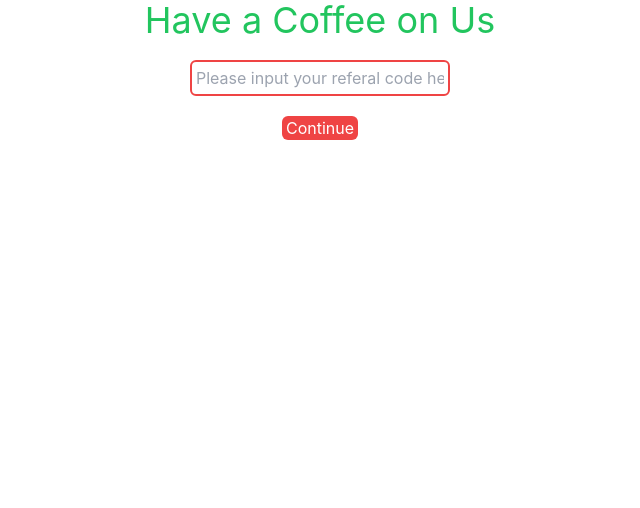
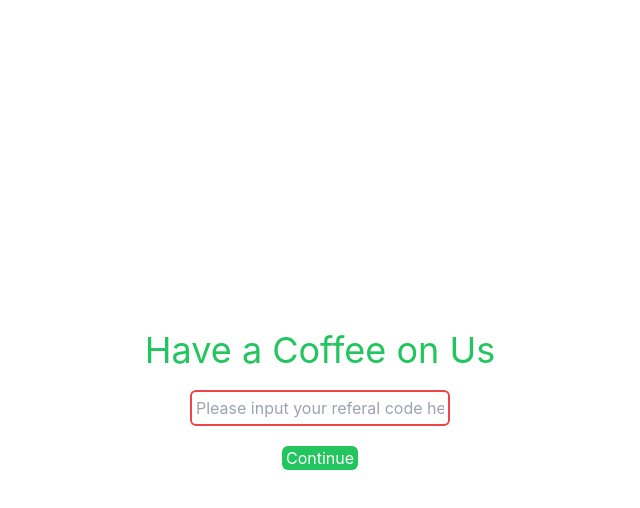
Before and after one commit to Vaugnie-Lindsey/SurveyApp, a React (Create React App) app: page / in a window 1280 px wide. Shown: the top 508 px of the page, without its empty margins (320-960 px from the left). Built offline with nearby package versions, Linux system fonts and the light colour scheme.

Commit message:
Adding more universal UI design

```diff
--- a/src/Pages/Homepage.jsx
+++ b/src/Pages/Homepage.jsx
@@ -7,11 +7,11 @@ const Homepage = () => {
     };
 
     return(
-        <div className="flex flex-col justify-center items-center gap-5">
+        <div className="flex flex-col justify-center items-center gap-5 dark:bg-slate-900 dark:text-white min-h-screen">
             <h1 className="text-green-500 text-4xl">Have a Coffee on Us</h1>
             <input className="border-2 border-red-500 p-1 rounded-md" placeholder="Please input your referal code here"></input>
             <Link to="/InformedConsent">
-                <button className="bg-red-500 rounded-md text-white pl-1 pr-1">Continue</button>
+                <button className="bg-green-500 rounded-md text-white pl-1 pr-1">Continue</button>
             </Link>
         </div>
     );
--- a/src/Pages/InformedConsent.jsx
+++ b/src/Pages/InformedConsent.jsx
@@ -16,16 +16,16 @@ const InformedConsent = () => {
     AssignId();
 
     return(
-        <div className="flex flex-col justify-center items-center">
-            <h1>Informed Consent</h1>
+        <div className="flex flex-col justify-center items-center min-h-screen dark:bg-slate-900 dark:text-white">
+            <h1 className="text-green-500 text-4xl">Informed Consent</h1>
             <p>Blah blah blah</p>
             <div>
                 <label>Check to confirm that you consent</label>
-                <input id="consent" type="checkbox"></input>
+                <input id="consent" type="checkbox" className="accent-green-500"></input>
             </div>
             {/* {document.getElementById("consent").checked && */}
             <Link to="/SurveyPage">
-                <button>Continue</button>
+                <button className="bg-green-500 text-white rounded-sm pl-1 pr-1">Continue</button>
             </Link>
         </div>
     );
--- a/src/Pages/SurveyComplete.jsx
+++ b/src/Pages/SurveyComplete.jsx
@@ -12,7 +12,7 @@ const SurveyComplete = () => {
     }
 
     return(
-        <div className="flex flex-col justify-center items-center">
+        <div className="flex flex-col justify-center items-center min-h-screen">
             <h1>The survey is now complete!</h1>
             <p>Thank you for participating in our survey. We ask that you use one if the methods below to share the link with a friend or family member. For each person that you share it to (up to three) you recieve and additional payout.</p>
             <button onClick={() => openShare()}>Share Link</button>
--- a/src/Pages/SurveyPage.jsx
+++ b/src/Pages/SurveyPage.jsx
@@ -55,7 +55,7 @@ const SurveyPage = () => {
     }
 
     return(
-        <div className="w-screen flex items-center justify-center dark:bg-slate-900 dark:text-white">
+        <div className="w-screen flex items-center justify-center dark:bg-slate-900 dark:text-white min-h-screen">
             <div className="flex flex-col gap-10 pt-16 pb-16 w-3/5">
                 <div>
                     <h1 className="text-bold text-4xl">Background</h1>
```
